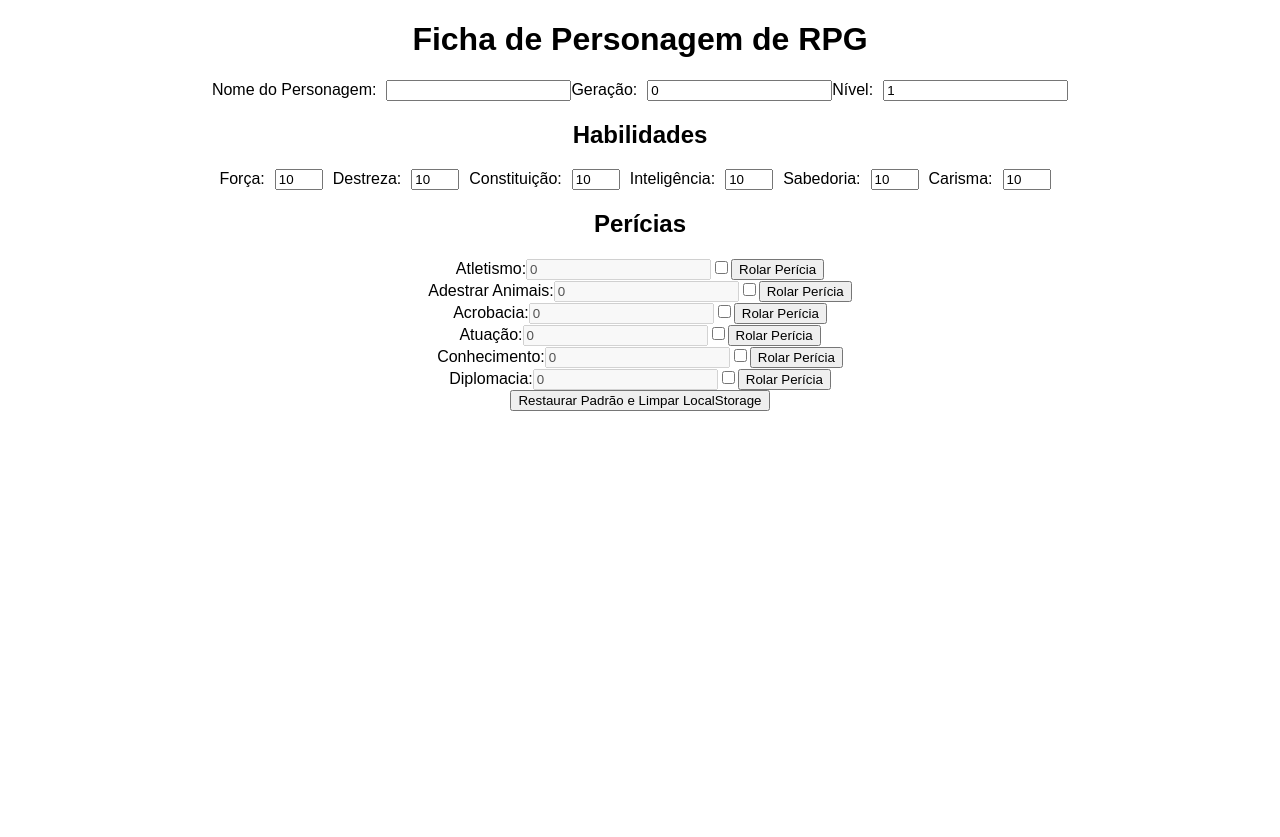
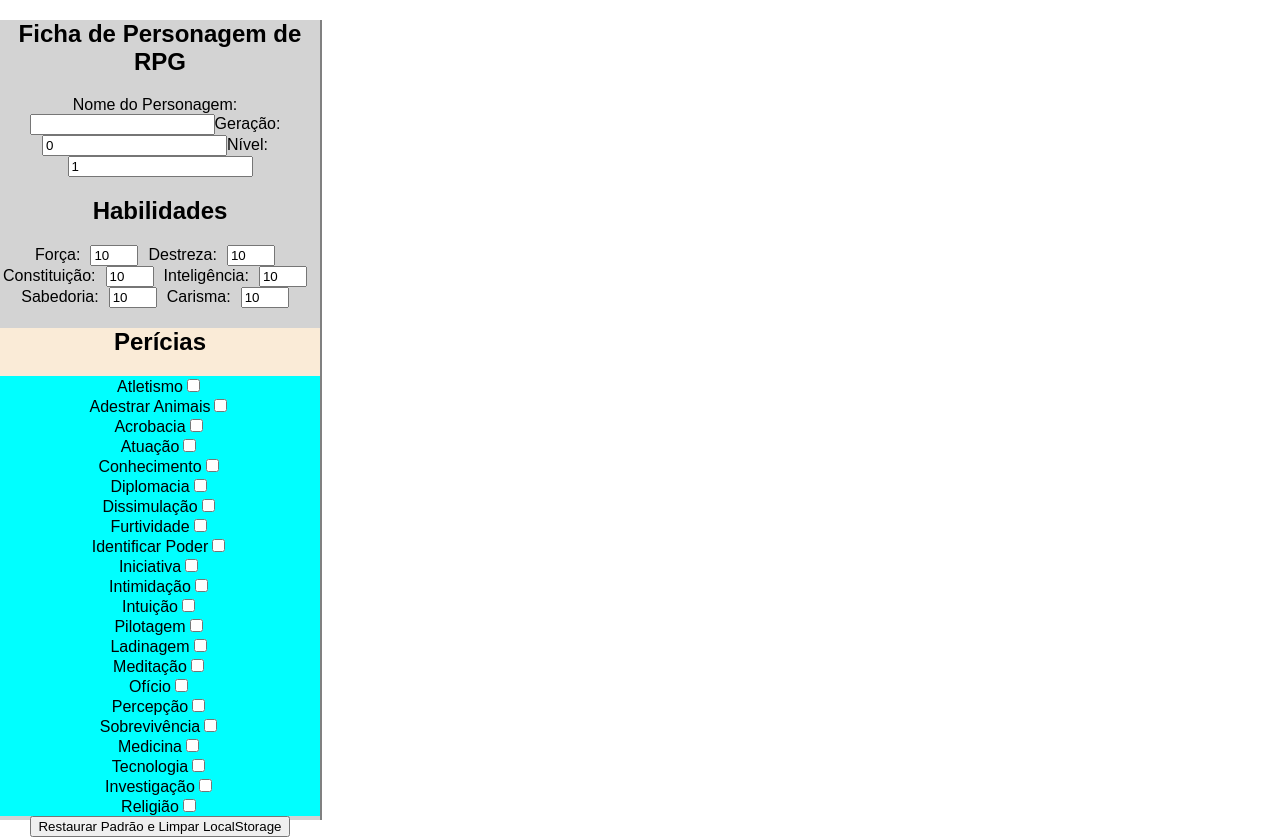
Before and after one commit to gmesmo/resonancerpg, a React (Create React App) app: page / in a window 1280 px wide. Before the commit the page ends 800 px from the top, so only its background shows below. Built offline with nearby package versions, Linux system fonts and the light colour scheme.

Commit message:
Changes to be committed: 	modified:   src/App.css 	modified:   src/App.js 	new file:   src/components/Dice/Dice.css 	new file:   src/components/Dice/Dice.jsx 	modified:   src/components/Skills/Skills.jsx 	new file:   src/components/Skills/Skills.module.css

```diff
--- a/src/App.css
+++ b/src/App.css
@@ -1,6 +1,14 @@
 .App {
   text-align: center;
   font-family: Arial, sans-serif;
+}
+
+section {
+  width: 25dvw;
+  height: calc(100dvh);
+  background-color: lightgray;
+
+  border-right: solid 2px gray;
 }
 
 .character-header {
--- a/src/App.js
+++ b/src/App.js
@@ -21,39 +21,134 @@ function App() {
         nome: "Atletismo",
         treinada: false,
         mod: "strength",
-        bonus: 0, // Bônus da perícia
+        bonus: 0,
       },
       {
         nome: "Adestrar Animais",
         treinada: false,
         mod: "wisdom",
-        bonus: 0, // Bônus da perícia
+        bonus: 0,
       },
       {
         nome: "Acrobacia",
         treinada: false,
         mod: "dexterity",
-        bonus: 0, // Bônus da perícia
+        bonus: 0,
       },
       {
         nome: "Atuação",
         treinada: false,
         mod: "charisma",
-        bonus: 0, // Bônus da perícia
+        bonus: 0,
       },
       {
         nome: "Conhecimento",
         treinada: false,
         mod: "intelligence",
-        bonus: 0, // Bônus da perícia
+        bonus: 0,
       },
       {
         nome: "Diplomacia",
         treinada: false,
         mod: "charisma",
-        bonus: 0, // Bônus da perícia
+        bonus: 0,
       },
-      // Adicione outras habilidades aqui...
+      {
+        nome: "Dissimulação",
+        treinada: false,
+        mod: "charisma",
+        bonus: 0,
+      },
+      {
+        nome: "Furtividade",
+        treinada: false,
+        mod: "dexterity",
+        bonus: 0,
+      },
+      {
+        nome: "Identificar Poder",
+        treinada: false,
+        mod: "intelligence",
+        bonus: 0,
+      },
+      {
+        nome: "Iniciativa",
+        treinada: false,
+        mod: "dexterity",
+        bonus: 0,
+      },
+      {
+        nome: "Intimidação",
+        treinada: false,
+        mod: "charisma",
+        bonus: 0,
+      },
+      {
+        nome: "Intuição",
+        treinada: false,
+        mod: "wisdom",
+        bonus: 0,
+      },
+      {
+        nome: "Pilotagem",
+        treinada: false,
+        mod: "dexterity",
+        bonus: 0,
+      },
+      {
+        nome: "Ladinagem",
+        treinada: false,
+        mod: "dexterity",
+        bonus: 0,
+      },
+      {
+        nome: "Meditação",
+        treinada: false,
+        mod: "wisdom",
+        bonus: 0,
+      },
+      {
+        nome: "Ofício",
+        treinada: false,
+        mod: "intelligence",
+        bonus: 0,
+      },
+      {
+        nome: "Percepção",
+        treinada: false,
+        mod: "wisdom",
+        bonus: 0,
+      },
+      {
+        nome: "Sobrevivência",
+        treinada: false,
+        mod: "wisdom",
+        bonus: 0,
+      },
+      {
+        nome: "Medicina",
+        treinada: false,
+        mod: "intelligence",
+        bonus: 0,
+      },
+      {
+        nome: "Tecnologia",
+        treinada: false,
+        mod: "intelligence",
+        bonus: 0,
+      },
+      {
+        nome: "Investigação",
+        treinada: false,
+        mod: "intelligence",
+        bonus: 0,
+      },
+      {
+        nome: "Religião",
+        treinada: false,
+        mod: "wisdom",
+        bonus: 0,
+      },
     ],
   };
 
@@ -72,6 +167,7 @@ function App() {
 
   const handleAbilityChange = (e) => {
     const { name, value } = e.target;
+    console.log(`Habilidade ${name} alterada para ${value}`);
     setCharacter({
       ...character,
       abilities: {
@@ -81,23 +177,26 @@ function App() {
     });
   };
 
+  const resetCharacter = () => {
+    setCharacter(defaultCharacter);
+    localStorage.removeItem("character");
+  };
+
   const handleSkillChange = (skillNome, checked) => {
+    // const levelBonus = calculateLevelBonus(character.level);
+
     const updatedSkills = character.skills.map((skill) => {
       if (skill.nome === skillNome) {
-        const { mod } = skill;
-        let bonus = 0;
-
-        // Calcule o bônus com base na habilidade
-        const ability = character.abilities[mod];
-        const abilityModifier = Math.floor((ability - 10) / 2);
-        bonus += abilityModifier;
-
-        // Adicione o bônus de treinado se a perícia for treinada
-        if (checked) {
-          bonus += 2;
-        }
-
-        return { ...skill, treinada: checked, bonus };
+        const trainedBonus = checked ? 2 : 0;
+        const abilityModifier = Math.floor(
+          (character.abilities[skill.mod] - 10) / 2
+        );
+        const totalBonus = abilityModifier + trainedBonus;
+        return {
+          ...skill,
+          treinada: checked,
+          bonus: totalBonus,
+        };
       }
       return skill;
     });
@@ -108,38 +207,43 @@ function App() {
     });
   };
 
-  const rollSkill = (skill) => {
-    // Simule um lançamento de dado de 20 lados
-    const rollResult = Math.floor(Math.random() * 20) + 1;
+  // const rollSkill = (skill) => {
+  //   const rollResult = Math.floor(Math.random() * 20) + 1;
+  //   alert(
+  //     `Resultado da rolagem para ${skill.nome}: ${rollResult + skill.bonus}`
+  //   );
+  // };
 
-    // Calcule o resultado final
-    const totalResult = rollResult + skill.bonus;
-
-    // Exiba o resultado para o usuário
-    alert(`Resultado da rolagem para ${skill.nome}: ${totalResult}`);
-  };
-
-  const resetCharacter = () => {
-    setCharacter(defaultCharacter);
-    localStorage.removeItem("character");
-  };
+  // const calculateLevelBonus = (level) => {
+  //   if (level >= 6 && level <= 10) {
+  //     return 1;
+  //   } else if (level >= 11 && level <= 15) {
+  //     return 2;
+  //   } else if (level >= 16 && level <= 20) {
+  //     return 3;
+  //   }
+  //   return 0;
+  // };
 
   return (
     <div className="App">
+      <section>
         <h1>Ficha de Personagem de RPG</h1>
         <CharacterHeader
           character={character}
           handleChange={handleChange}
           handleAbilityChange={handleAbilityChange}
         />
-      <Skills
+        <Skills skills={character.skills} onClick={handleSkillChange} />
+        {/* <Skills
           skills={character.skills}
           handleSkillChange={handleSkillChange}
           rollSkill={rollSkill}
-      />
+        /> */}
         <button onClick={resetCharacter}>
           Restaurar Padrão e Limpar LocalStorage
         </button>
+      </section>
     </div>
   );
 }
--- /dev/null
+++ b/src/components/Dice/Dice.css
@@ -0,0 +1,39 @@
+.dice-container {
+  display: flex;
+  justify-content: center;
+  align-items: center;
+  height: 100vh;
+}
+
+.dice {
+  width: 100px;
+  height: 100px;
+  background-color: #333;
+  border-radius: 50%;
+  display: flex;
+  justify-content: center;
+  align-items: center;
+  font-size: 24px;
+  color: #fff;
+  cursor: pointer;
+  transition: transform 1s ease-in-out;
+}
+
+.dice.rolling {
+  animation: roll 2s linear infinite;
+}
+
+@keyframes roll {
+  0% {
+    transform: rotate(0deg);
+  }
+  100% {
+    transform: rotate(360deg);
+  }
+}
+
+.dice-result {
+  font-size: 32px;
+  font-weight: bold;
+  margin-top: 8px;
+}
--- a/src/components/Skills/Skills.jsx
+++ b/src/components/Skills/Skills.jsx
@@ -1,19 +1,22 @@
 import React from "react";
 
-function Skills({ skills, handleSkillChange, rollSkill }) {
+import styles from "./Skills.module.css";
+
+function Skills(props) {
+  const skills = props.skills;
+
   return (
-    <div className="character-skills">
+    <div className={styles.characterSkills}>
       <h2>Perícias</h2>
       {skills.map((skill, index) => (
-        <div key={index} className="skill-item">
+        <div key={index} className={styles.skill}>
           <label>
-            {skill.nome}:<input disabled value={skill.bonus}></input>
+            {skill.nome}
             <input
               type="checkbox"
               checked={skill.treinada}
-              onChange={(e) => handleSkillChange(skill.nome, e.target.checked)}
-            />
-            <button onClick={() => rollSkill(skill)}>Rolar Perícia</button>
+              onChange={(e) => props.onClick(skill.nome, e.target.checked)}
+            ></input>
           </label>
         </div>
       ))}
@@ -22,3 +25,21 @@ function Skills({ skills, handleSkillChange, rollSkill }) {
 }
 
 export default Skills;
+
+// <div className="character-skills">
+//   <h2>Perícias</h2>
+//   {skills.map((skill, index) => (
+//     <div key={index} className="skill-item">
+//       <label>
+//         {skill.nome}:
+//         <input
+//           type="checkbox"
+//           checked={skill.treinada}
+//           onChange={(e) => handleSkillChange(skill.nome, e.target.checked)}
+//         />
+//       </label>
+//       <span>Bônus: {skill.bonus}</span>
+//       <button onClick={() => rollSkill(skill)}>Rolar Perícia</button>
+//     </div>
+//   ))}
+// </div>
--- /dev/null
+++ b/src/components/Skills/Skills.module.css
@@ -0,0 +1,7 @@
+.characterSkills {
+  background-color: antiquewhite;
+}
+
+.skill {
+  background-color: aqua;
+}
```
Also changed, not shown: src/components/Dice/Dice.jsx (added, +31 -0 lines). Lines whose indentation alone changed are shown as unchanged.
